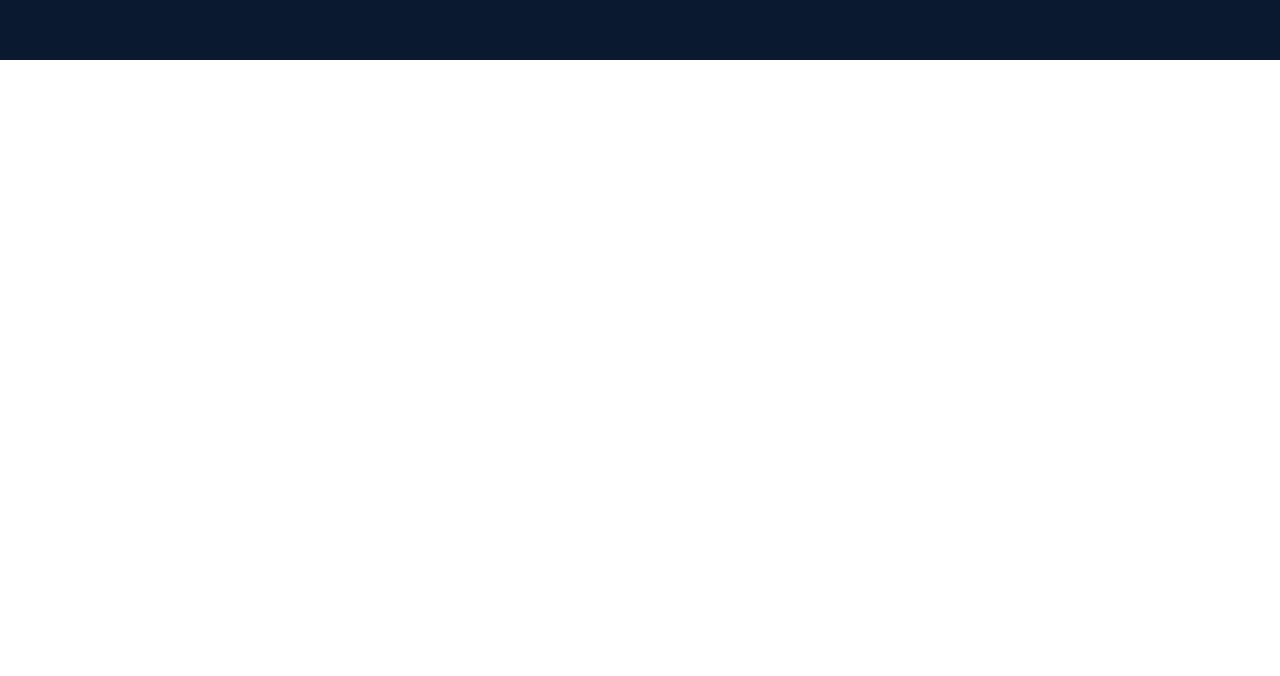
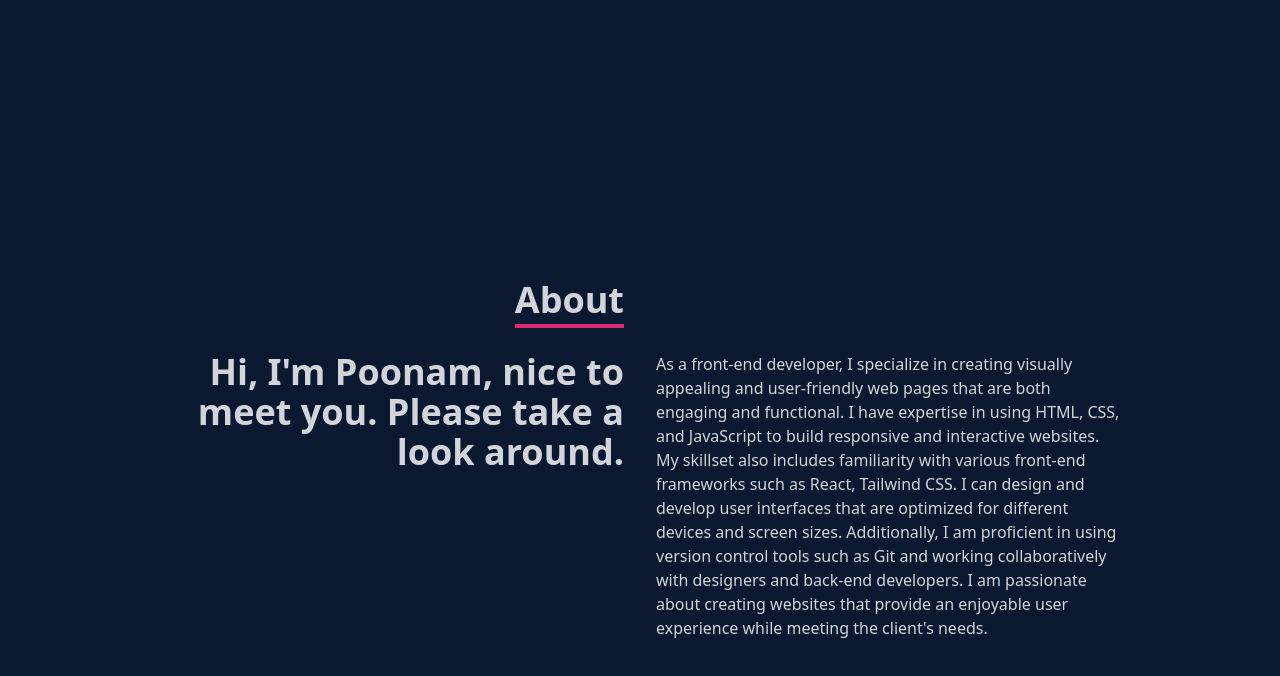
Before and after one commit to poonam-adlakha/poonam-portfolio, a React (Create React App) app: page / in a window 1280 px wide. Shown: the part 740-1416 px from the top of the page. Before the commit the page ends 800 px from the top, so only its background shows below. Built offline with nearby package versions, Linux system fonts and the light colour scheme.

Commit message:
About section completed

```diff
--- a/src/App.js
+++ b/src/App.js
@@ -1,11 +1,13 @@
 import Navbar from "./components/Navbar";
 import Home from "./components/Home";
+import About from "./components/About";
 
 function App() {
   return (
     <div className="App">
       <Navbar />
       <Home />
+      <About />
     </div>
   );
 }
--- a/src/components/About.jsx
+++ b/src/components/About.jsx
@@ -2,10 +2,27 @@ import React from 'react'
 
 const About = () => {
   return (
-    <div name="about" className='w-full h-screen bg-[#0a192f] text-gray-300'>
-      <div className='flex flex-col justify-center items-center w-full h-full '>
-
+    <div name='about' className='w-full h-screen bg-[#0a192f] text-gray-300'>
+      <div className='flex flex-col justify-center items-center w-full h-full'>
+        <div className='max-w-[1000px] w-full grid grid-cols-2 gap-8'>
+          <div className='sm:text-right pb-8 pl-4'>
+            <p className='text-4xl font-bold inline border-b-4 border-pink-600'>
+              About
+            </p>
+          </div>
+          <div></div>
+        </div>
+      <div className='max-w-[1000px] w-full grid sm:grid-cols-2 gap-8 px-4'>
+        <div className='sm:text-right text-4xl font-bold'>
+          <p>Hi, I'm Poonam, nice to meet you. Please take a look around.</p>
+        </div>
+        <div>
+        <p>
+      As a front-end developer, I specialize in creating visually appealing and user-friendly web pages that are both engaging and functional. I have expertise in using HTML, CSS, and JavaScript to build responsive and interactive websites. My skillset also includes familiarity with various front-end frameworks such as React, Tailwind CSS. I can design and develop user interfaces that are optimized for different devices and screen sizes. Additionally, I am proficient in using version control tools such as Git and working collaboratively with designers and back-end developers. I am passionate about creating websites that provide an enjoyable user experience while meeting the client's needs.
+      </p>
+        </div>
       </div>
+    </div>
     </div>
   )
 }
```
